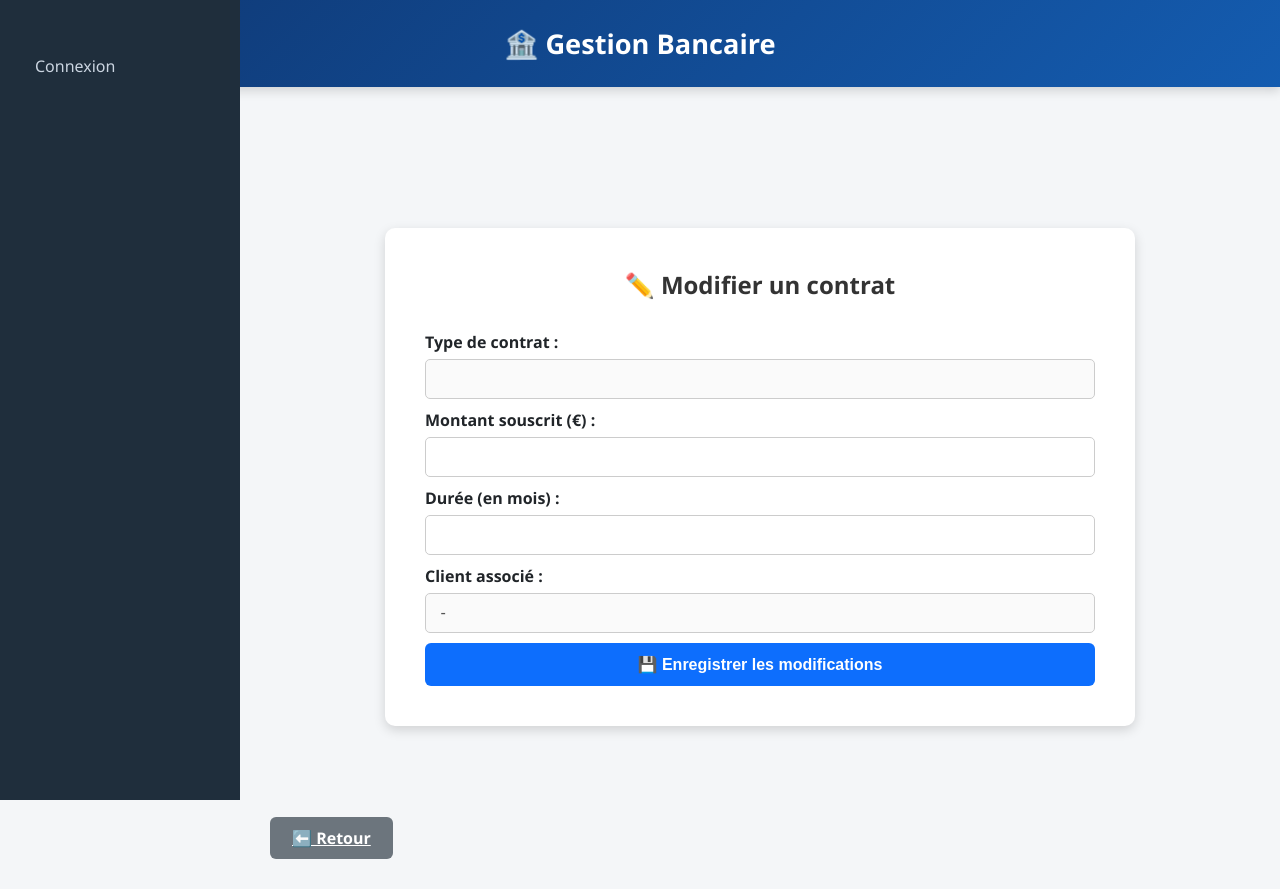
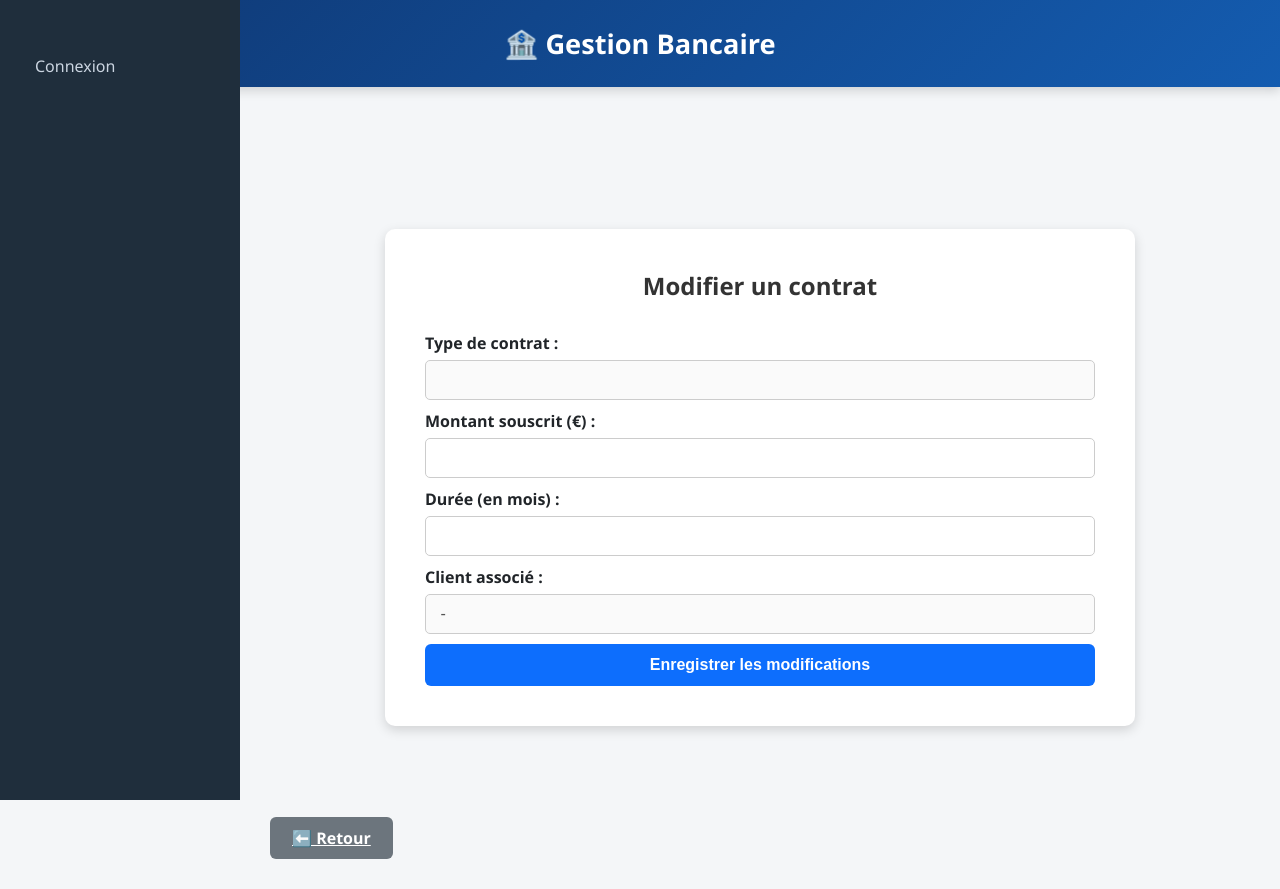
Before and after one commit to mgi68210/ECF_Banque, a PHP site: template View/edit-contrat.php in a window 1280 px wide. Run offline with PHP 8.4, Linux system fonts and the light colour scheme; the template is opened without the code that fills it, so the values that code supplies are empty.

Commit message:
modification vue

```diff
--- a/SQL/MPD.sql
+++ b/SQL/MPD.sql
@@ -77,3 +77,8 @@ ADD COLUMN password VARCHAR(255) NULL;
 UPDATE Utilisateur
 SET password = '$2y$10$oJcHSo3IxqdRx1jG5Xf9QuS6gGWOq3mCYi5JlKKnksx63Qs8TGQWy'
 WHERE id_utilisateur IN (1, 2, 10, 15);
+
+UPDATE Utilisateurs
+SET nom = @temp := nom,
+    nom = prenom,
+    prenom = @temp;
--- a/View/edit-contrat.php
+++ b/View/edit-contrat.php
@@ -1,27 +1,21 @@
 <?php require_once __DIR__ . '/Template/Header.php'; ?>
 
-<!-- Je relie la feuille de style CSS dédiée à l’édition de contrat -->
 <link rel="stylesheet" href="View/css/edit-contrat.css">
 
-<!-- Conteneur principal du formulaire -->
 <div class="edit-contrat-container">
 
-    <!-- Je crée le formulaire de modification du contrat -->
     <form action="?action=contrat.update" method="POST" class="edit-contrat-form" id="editContratForm">
 
-        <!-- Titre explicite pour l'utilisateur -->
-        <h2>✏️ Modifier un contrat</h2>
+        <h2> Modifier un contrat</h2>
 
         <!-- Je passe l’ID du contrat de manière cachée pour qu’il soit traité côté serveur -->
         <input type="hidden" name="id_contrat" value="<?= $contrat->getIdContrat(); ?>">
 
-        <!-- Type de contrat : affiché en lecture seule (non modifiable) -->
         <div class="mb-3">
             <label class="form-label">Type de contrat :</label>
             <input type="text" class="form-control" value="<?= htmlspecialchars($contrat->getTypeContrat()); ?>" disabled>
         </div>
 
-        <!-- Champ modifiable : Montant du contrat -->
         <div class="mb-3">
             <label for="montant" class="form-label">Montant souscrit (€) :</label>
             <input type="number" step="0.01" class="form-control" id="montant" name="montant"
@@ -30,7 +24,6 @@
             <div id="error-montant" class="form-text text-danger"></div>
         </div>
 
-        <!-- Champ modifiable : Durée en mois -->
         <div class="mb-3">
             <label for="duree" class="form-label">Durée (en mois) :</label>
             <input type="number" class="form-control" id="duree" name="duree"
@@ -38,7 +31,6 @@
             <div id="error-duree" class="form-text text-danger"></div>
         </div>
 
-        <!-- Informations du client (affichage + champ caché) -->
         <div class="mb-3">
             <label class="form-label">Client associé :</label>
             <input type="text" class="form-control"
@@ -47,15 +39,12 @@
             <input type="hidden" name="id_utilisateur" value="<?= $contrat->getIdUtilisateur(); ?>">
         </div>
 
-        <!-- Bouton pour enregistrer la modification -->
-        <button type="submit" class="btn btn-primary">💾 Enregistrer les modifications</button>
+        <button type="submit" class="btn btn-primary"> Enregistrer les modifications</button>
     </form>
 </div>
 
-<!-- Lien pour retourner à la liste des contrats -->
 <a href="?action=contrat.index" class="btn btn-secondary mt-3 w-100">⬅️ Retour</a>
 
-<!-- Script de validation JavaScript -->
 <script src="js/edit-contrat.js"></script>
 
 <?php require_once __DIR__ . '/Template/Footer.php'; ?>
```
